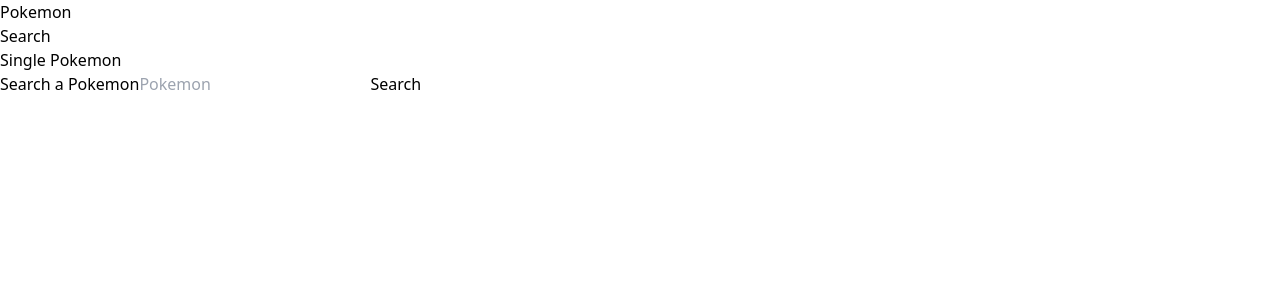
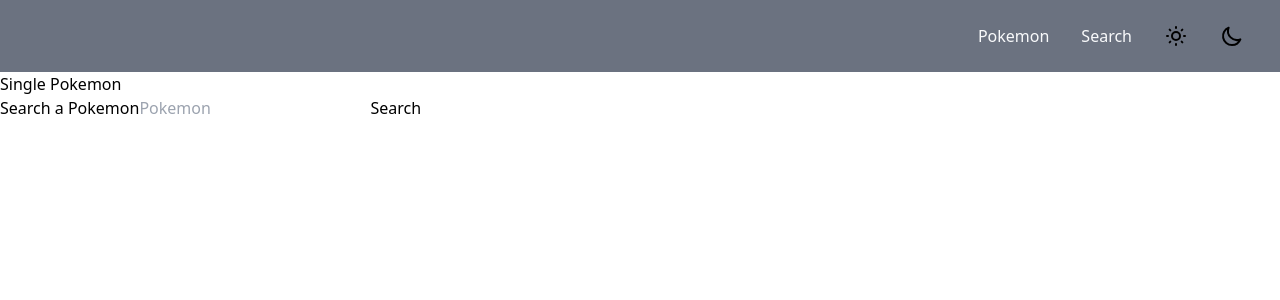
Before and after one commit to Tcaf351/pokemon-Api, a React (Create React App) app in the folder pokemon-api/: page /pokemon in a window 1280 px wide. Shown: the top 300 px of the page. Built offline with nearby package versions, Linux system fonts and the light colour scheme; no server answers.

Commit message:
started to implement a toggle for dark mode

```diff
--- a/pokemon-api/src/App.js
+++ b/pokemon-api/src/App.js
@@ -1,5 +1,6 @@
 import { useState, useEffect } from 'react';
 import { BrowserRouter as Router, Routes, Route } from 'react-router-dom';
+
 import axios from 'axios';
 
 // components
@@ -7,56 +8,52 @@
 
 // Pages
 import AllPokemon from './Pages/AllPokemon';
+import SearchedPokemon from './Pages/SeachedPokemon';
 import SinglePokemon from './Pages/SinglePokemon';
 
 
 function App() {
-  // const [allPokemon, setAllPokemon] = useState([]);
-  // const [loadMore, setLoadMore] = useState(`https://pokeapi.co/api/v2/pokemon?limit=20`)
 
-  // const getAllPokemon = async () => {
-  //   const response = await axios.get(loadMore);
-  //   const data = await response.data;
-  //   setLoadMore(data.next)
+    const [allPokemon, setAllPokemon] = useState();
 
-  //   const allPokemonsInObject = (results) => {
-  //     results.forEach(async (pokemon) => {
-  //       const response = await axios.get(`https://pokeapi.co/api/v2/pokemon/${pokemon.name}`)
-  //       console.log(response);
-  //       setAllPokemon(response)
-  //     })
-  //   };
-  //   allPokemonsInObject(data.results)
 
-    // let pokemonNames = [];
-    // data.forEach(({name}) => {
-    //   pokemonNames.push(`https://pokeapi.co/api/v2/pokemon/${name}`)
-    // })
-    // console.log([...pokemonNames]);
-    // setArrayOfPokemon(pokemonNames)
-  // }
 
-  // useEffect(() => {
-  //   getAllPokemon()
-  // }, [])
-  // console.log(arrayOfPokemon);
+
+
+
+
+
+
+
+
+
+    // bring in api
+    useEffect(() => {
+        const fetchApi = async () => {
+
+            let allPokemonData = [];
+
+            for (let i = 1; i <= 50; i++) {
+            const url = `https://pokeapi.co/api/v2/pokemon/${i}`;
+            const response = await axios.get(url)
+            // console.log(response.data);
+            allPokemonData.push(response.data);
+            console.log(allPokemonData)
+            }
+            setAllPokemon(allPokemonData);
+        }
+        fetchApi()
+    }, []);
+
   return (
     <Router>
       <div>
       <Navbar />
         <Routes>
-          <Route path="/" element={ <AllPokemon /> } />
-          <Route path="/pokemon" element={ <SinglePokemon /> } />
+          <Route path="/" element={ <AllPokemon allPokemon={allPokemon} /> } />
+          <Route path='/singlepokemon/:id' element={ <SinglePokemon /> } />
+          <Route path="/pokemon" element={ <SearchedPokemon /> } />
         </Routes>
-
-        {/* {
-          arrayOfPokemon.map((pokemon) => (
-            <div>
-              <h1>{pokemon}</h1>
-            </div>
-          ))
-
-        } */}
 
       </div>
     </Router>
--- a/pokemon-api/src/Pages/AllPokemon.jsx
+++ b/pokemon-api/src/Pages/AllPokemon.jsx
@@ -1,40 +1,55 @@
 import { useState, useEffect } from 'react';
-import axios from 'axios';
+
+// packages
+import { Link, useParams } from 'react-router-dom';
+// import axios from 'axios';
 
 // components
 import Card from '../components/Card';
 
 
-const AllPokemon = () => {
-    const [allPokemon, setAllPokemon] = useState();
+const AllPokemon = (props) => {
+    const { allPokemon } = props;
+    // let { id } = useParams();
+//     const [allPokemon, setAllPokemon] = useState();
 
-    // bring in api
-    useEffect(() => {
-        const fetchApi = async () => {
+//     // bring in api
+    // useEffect(() => {
+    //     const fetchApi = async () => {
 
+    //         let allPokemonData = [];
 
-            let allPokemonData = [];
-        for (let i = 1; i <= 20; i++) {
-            const url = `https://pokeapi.co/api/v2/pokemon/${i}`;
-            const response = await axios.get(url)
-            // console.log(response.data);
-            allPokemonData.push(response.data);
-            console.log(allPokemonData)
-        }
-        setAllPokemon(allPokemonData);
-        }
-        fetchApi()
-    }, []);
+    //         for (let i = 1; i <= 50; i++) {
+    //         const url = `https://pokeapi.co/api/v2/pokemon/${i}`;
+    //         const response = await axios.get(url)
+    //         // console.log(response.data);
+    //         allPokemonData.push(response.data);
+    //         console.log(allPokemonData)
+    //         }
+    //         setAllPokemon(allPokemonData);
+    //     }
+    //     fetchApi()
+    // }, []);
 
 
     return (
-        <div>
+        <div className='bg-slate-100 dark:bg-gray-900'>
             <h1>All Pokemon</h1>
 
+            <div  className="grid grid-cols-3 gap-4">
             {/* render each pokemon from api (calling the first 50) */}
             { allPokemon && allPokemon.map((pokemon) => (
-            <Card pokemon={pokemon} />
+
+                <div key={pokemon.id} className='grid justify-center text-xl bg-slate-200 dark:bg-gray-600 dark:hover:bg-gray-400 transition ease-in-out duration-500 hover:bg-slate-300  rounded-lg py-8'>
+
+                    <Link to={`singlepokemon/${pokemon.id}`}>
+                        <Card pokemon={pokemon} />
+                    </Link>
+                </div>
             )) }
+
+            </div>
+
         </div>
      );
 }
--- /dev/null
+++ b/pokemon-api/src/Pages/SeachedPokemon.jsx
@@ -0,0 +1,48 @@
+import { useState } from 'react';
+
+// packages
+import axios from 'axios';
+
+const SearchedPokemon = () => {
+    const [pokemonName, setPokemonName] = useState(''); // for input
+    const [searchedPokemon, setSearchedPokemon] = useState(); // for state
+
+    const handleSubmit = async (e) => {
+        e.preventDefault()
+        const response = await axios.get(`https://pokeapi.co/api/v2/pokemon/${pokemonName}`);
+        console.log(response.data);
+
+        setSearchedPokemon(response.data);
+    };
+
+    const handleChange = (e)=> {
+        setPokemonName(e.target.value);
+    };
+
+    return (
+        <div>
+            <h1>Single Pokemon</h1>
+            <form onSubmit={ handleSubmit }>
+                <label>Search a Pokemon</label>
+                <input type="text"
+                        placeholder='Pokemon'
+                        onChange={handleChange}
+                        value={pokemonName} />
+                <button>Search</button>
+            </form>
+
+            {searchedPokemon && <div>
+                <h1>{ searchedPokemon.name }</h1>
+                <img src={ searchedPokemon.sprites?.front_default } alt="pokemon" />
+                <img src={  searchedPokemon.sprites?.front_shiny } alt="shiny pokemon" />
+                <h1>{ searchedPokemon.types[0].type.name }</h1>
+                <h2>{searchedPokemon.weight}lbs</h2>
+             </div>
+             }
+
+
+        </div>
+     );
+}
+
+export default SearchedPokemon;
--- a/pokemon-api/src/Pages/singlePokemon.jsx
+++ b/pokemon-api/src/Pages/singlePokemon.jsx
@@ -1,45 +1,36 @@
-import { useState } from 'react';
+import { useState, useEffect } from 'react';
+import { useParams } from 'react-router-dom';
 
 // packages
 import axios from 'axios';
 
 const SinglePokemon = () => {
-    const [pokemonName, setPokemonName] = useState(''); // for input
-    const [searchedPokemon, setSearchedPokemon] = useState(); // for state
+    const [singlePokemon, setSinglePokemon] = useState([]);
 
-    const handleSubmit = async (e) => {
-        e.preventDefault()
-        const response = await axios.get(`https://pokeapi.co/api/v2/pokemon/${pokemonName}`);
+    let { id } = useParams();
+
+    const singlePokemonId = async () => {
+        const response = await axios.get(`https://pokeapi.co/api/v2/pokemon/${id}`)
         console.log(response.data);
-
-        setSearchedPokemon(response.data);
+        setSinglePokemon(response.data)
     };
 
-    const handleChange = (e)=> {
-        setPokemonName(e.target.value);
-    };
+
+    useEffect(() => {
+        singlePokemonId()
+    }, [id]);
 
     return (
         <div>
-            <h1>Single Pokemon</h1>
-            <form onSubmit={ handleSubmit }>
-                <label>Search a Pokemon</label>
-                <input type="text"
-                        placeholder='Pokemon'
-                        onChange={handleChange}
-                        value={pokemonName} />
-                <button>Search</button>
-            </form>
 
-            {searchedPokemon && <div>
-                <h1>{ searchedPokemon.name }</h1>
-                <img src={ searchedPokemon.sprites?.front_default } alt="pokemon" />
-                <img src={  searchedPokemon.sprites?.front_shiny } alt="shiny pokemon" />
-                <h1>{ searchedPokemon.types[0].type.name }</h1>
-                <h2>{searchedPokemon.weight}lbs</h2>
-             </div>
-             }
-
+            { singlePokemon &&
+            <div className='grid grid-cols-3'>
+                <div className='grid justify-center order-2'>
+                    <img src={singlePokemon.sprites?.front_default} alt="pokemon" className="h-40 w-40 " />
+                </div>
+                    <h1>{singlePokemon.name}</h1>
+            </div>
+            }
 
         </div>
      );
--- a/pokemon-api/src/components/Card.jsx
+++ b/pokemon-api/src/components/Card.jsx
@@ -4,9 +4,9 @@
  const { pokemon } = props;
 
     return (
-        <div key={pokemon.name} className="text-xl flex items-center justify-center" >
-            <h1>{pokemon.name}</h1>
-            <img src={pokemon.sprites.front_default} alt="pokemon" />
+        <div>
+            <img src={pokemon.sprites.front_default} alt="pokemon" className="h-32 w-32" />
+            <h1 className="font-semibold text-center">{pokemon.name}</h1>
         </div>
      );
 }
--- a/pokemon-api/src/components/Navbar.jsx
+++ b/pokemon-api/src/components/Navbar.jsx
@@ -1,11 +1,42 @@
 import { Link } from 'react-router-dom';
 
 const Navbar = () => {
+    if (localStorage.theme === 'dark' || (!('theme' in localStorage) && window.matchMedia('(prefers-color-scheme: dark)').matches)) {
+        document.documentElement.classList.add('dark')
+      } else {
+        document.documentElement.classList.remove('dark')
+      }
+
+      // Whenever the user explicitly chooses light mode
+      localStorage.theme = 'light'
+
+      // Whenever the user explicitly chooses dark mode
+      localStorage.theme = 'dark'
+
+      // Whenever the user explicitly chooses to respect the OS preference
+      localStorage.removeItem('theme')
+
+
+
     return (
         <nav>
-            <ul>
-                <Link to="/"><li>Pokemon</li></Link>
-                <Link to="/pokemon"><li>Search</li></Link>
+            <ul className='bg-gray-500 flex items-center justify-end py-5 pr-5'>
+                <Link to="/"><li className='text-gray-50 mx-1 py-1 px-3 rounded-lg hover:bg-slate-200 hover:text-gray-900 transition duration-300 ease-in-out'>Pokemon</li></Link>
+                <Link to="/pokemon"><li className='text-gray-50 mx-1 py-1 px-3 rounded-lg hover:bg-slate-200 hover:text-gray-900 transition duration-300 ease-in-out'>Search</li></Link>
+
+                {/* sun start */}
+                <a className='mx-1 py-1 px-3'> <svg xmlns="http://www.w3.org/2000/svg" className="h-6 w-6" fill="none" viewBox="0 0 24 24" stroke="currentColor" strokeWidth={2}>
+                    <path strokeLinecap="round" strokeLinejoin="round" d="M12 3v1m0 16v1m9-9h-1M4 12H3m15.364 6.364l-.707-.707M6.343 6.343l-.707-.707m12.728 0l-.707.707M6.343 17.657l-.707.707M16 12a4 4 0 11-8 0 4 4 0 018 0z" />
+                </svg>
+                </a>
+                {/* sun end */}
+
+                {/* moon start */}
+                <a className='mx-1 py-1 px-3'> <svg xmlns="http://www.w3.org/2000/svg" className="h-6 w-6" fill="none" viewBox="0 0 24 24" stroke="currentColor" strokeWidth={2}>
+                    <path strokeLinecap="round" strokeLinejoin="round" d="M20.354 15.354A9 9 0 018.646 3.646 9.003 9.003 0 0012 21a9.003 9.003 0 008.354-5.646z" />
+                </svg>
+                </a>
+                {/* moon end */}
             </ul>
         </nav>
      );
```
